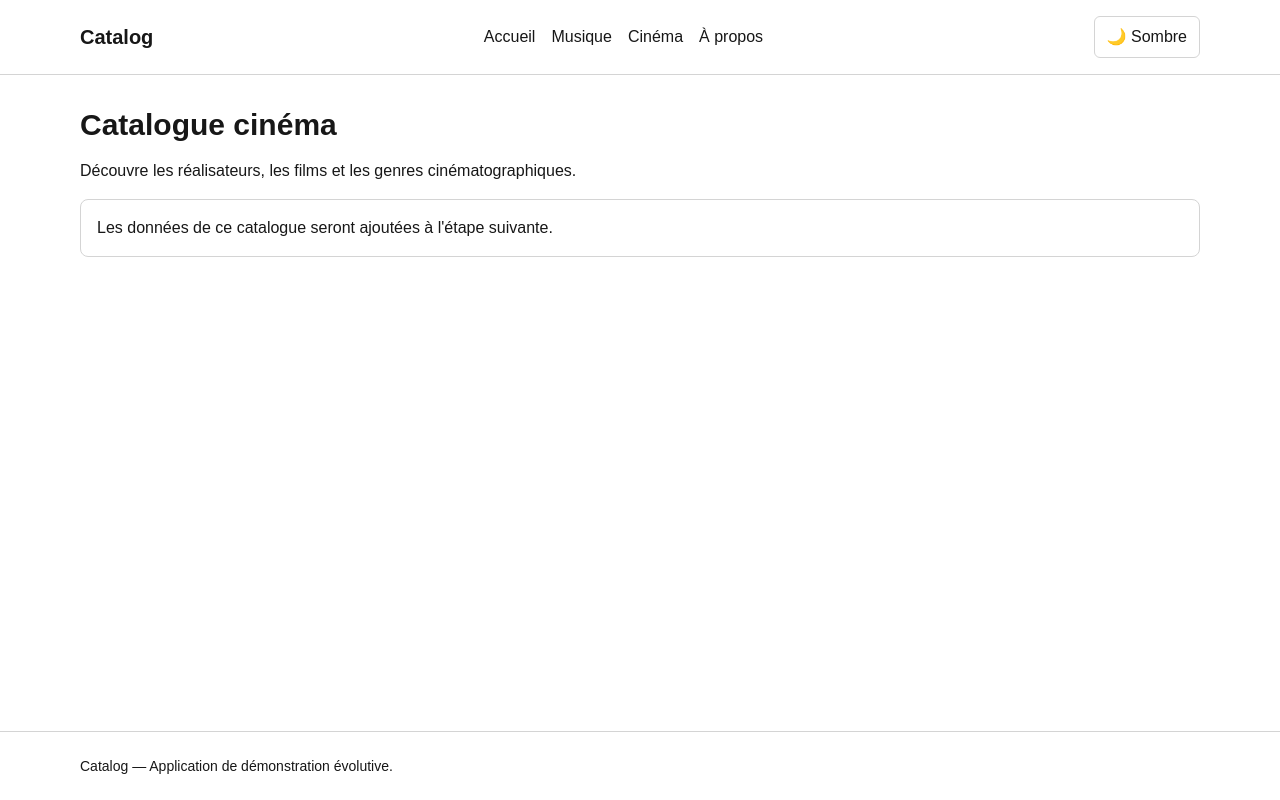
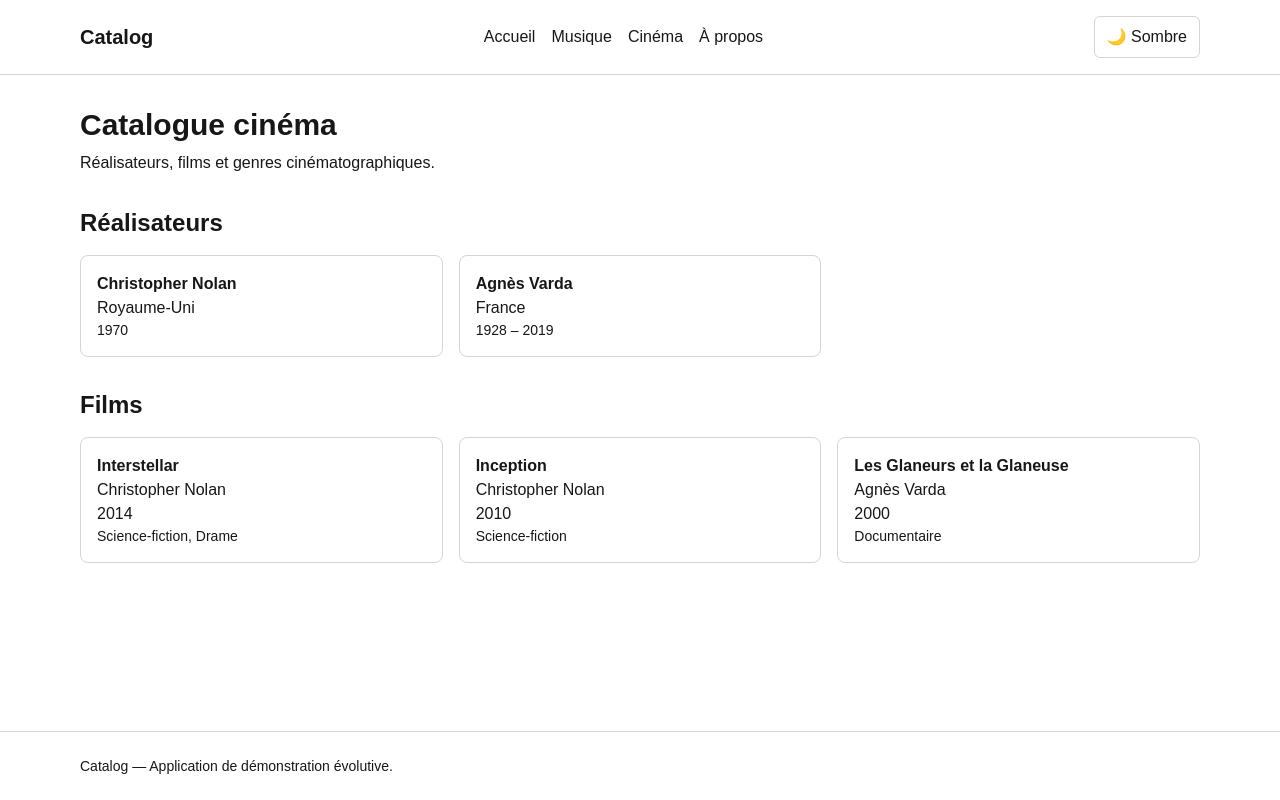
Before and after one commit to VinchC/catalog, a Next.js app: page /catalog/cinema in a window 1280 px wide. Built offline with nearby package versions, Linux system fonts and the light colour scheme.

Commit message:
Data and catalog content and switch implemented

```diff
--- a/src/app/catalog/[type]/page.tsx
+++ b/src/app/catalog/[type]/page.tsx
@@ -1,6 +1,23 @@
 import { Suspense } from "react";
 import type { Metadata } from "next";
 import { notFound } from "next/navigation";
+
+import {
+  getMusicalArtists,
+  getMusicalWorks,
+  getMusicalGenres,
+  getMovieDirectors,
+  getMovies,
+  getMovieGenres,
+} from "@/lib/data/catalog";
+
+import type {
+  MusicalArtist,
+  MusicalWork,
+  MovieDirector,
+  Movie,
+  Genre,
+} from "@/lib/data/types";
 
 export const metadata: Metadata = {
   title: "Catalogues",
@@ -16,12 +33,11 @@ type CatalogPageProps = {
 const catalogs = {
   music: {
     title: "Catalogue musical",
-    description: "Retrouve les artistes, les œuvres et les genres musicaux.",
+    description: "Artistes, œuvres et genres musicaux.",
   },
   cinema: {
     title: "Catalogue cinéma",
-    description:
-      "Découvre les réalisateurs, les films et les genres cinématographiques.",
+    description: "Réalisateurs, films et genres cinématographiques.",
   },
 };
 
@@ -31,8 +47,144 @@ function isCatalogType(type: string): type is CatalogType {
   return Object.hasOwn(catalogs, type);
 }
 
-// Ce composant asynchrone lit les paramètres de l'URL.
-// Il sera rendu à l'intérieur de Suspense.
+// Affichage d'une œuvre musicale avec son artiste et ses genres.
+function MusicCatalog({
+  artists,
+  works,
+  genres,
+}: {
+  artists: MusicalArtist[];
+  works: MusicalWork[];
+  genres: Genre[];
+}) {
+  return (
+    <div className="space-y-8">
+      <section aria-labelledby="artists-title" className="space-y-4">
+        <h2 id="artists-title" className="text-2xl font-semibold">
+          Artistes
+        </h2>
+
+        <ul className="grid grid-cols-1 gap-4 xs:grid-cols-2 lg:grid-cols-3">
+          {artists.map((artist) => (
+            <li
+              key={artist.id}
+              className="rounded-lg border border-border p-4"
+            >
+              <h3 className="font-semibold">{artist.name}</h3>
+              <p>{artist.country}</p>
+              <p className="text-sm">
+                {artist.startYear}
+                {artist.endYear ? ` – ${artist.endYear}` : " – aujourd'hui"}
+              </p>
+            </li>
+          ))}
+        </ul>
+      </section>
+
+      <section aria-labelledby="works-title" className="space-y-4">
+        <h2 id="works-title" className="text-2xl font-semibold">
+          Œuvres
+        </h2>
+
+        <ul className="grid grid-cols-1 gap-4 xs:grid-cols-2 lg:grid-cols-3">
+          {works.map((work) => {
+            const artist = artists.find(
+              (item) => item.id === work.artistId
+            );
+
+            const workGenres = genres.filter((genre) =>
+              work.genreIds.includes(genre.id)
+            );
+
+            return (
+              <li
+                key={work.id}
+                className="rounded-lg border border-border p-4"
+              >
+                <h3 className="font-semibold">{work.title}</h3>
+                <p>{artist?.name ?? "Artiste inconnu"}</p>
+                <p>{work.year}</p>
+                <p className="text-sm">
+                  {workGenres.map((genre) => genre.name).join(", ")}
+                </p>
+              </li>
+            );
+          })}
+        </ul>
+      </section>
+    </div>
+  );
+}
+
+// Affichage d'un film avec son réalisateur et ses genres.
+function CinemaCatalog({
+  directors,
+  movies,
+  genres,
+}: {
+  directors: MovieDirector[];
+  movies: Movie[];
+  genres: Genre[];
+}) {
+  return (
+    <div className="space-y-8">
+      <section aria-labelledby="directors-title" className="space-y-4">
+        <h2 id="directors-title" className="text-2xl font-semibold">
+          Réalisateurs
+        </h2>
+
+        <ul className="grid grid-cols-1 gap-4 xs:grid-cols-2 lg:grid-cols-3">
+          {directors.map((director) => (
+            <li
+              key={director.id}
+              className="rounded-lg border border-border p-4"
+            >
+              <h3 className="font-semibold">{director.name}</h3>
+              <p>{director.country}</p>
+              <p className="text-sm">
+                {director.birthYear}
+                {director.deathYear ? ` – ${director.deathYear}` : ""}
+              </p>
+            </li>
+          ))}
+        </ul>
+      </section>
+
+      <section aria-labelledby="movies-title" className="space-y-4">
+        <h2 id="movies-title" className="text-2xl font-semibold">
+          Films
+        </h2>
+
+        <ul className="grid grid-cols-1 gap-4 xs:grid-cols-2 lg:grid-cols-3">
+          {movies.map((movie: Movie) => {
+            const director = directors.find(
+              (item) => item.id === movie.directorId
+            );
+
+            const movieGenres = genres.filter((genre) =>
+              movie.genreIds.includes(genre.id)
+            );
+
+            return (
+              <li
+                key={movie.id}
+                className="rounded-lg border border-border p-4"
+              >
+                <h3 className="font-semibold">{movie.title}</h3>
+                <p>{director?.name ?? "Réalisateur inconnu"}</p>
+                <p>{movie.year}</p>
+                <p className="text-sm">
+                  {movieGenres.map((genre) => genre.name).join(", ")}
+                </p>
+              </li>
+            );
+          })}
+        </ul>
+      </section>
+    </div>
+  );
+}
+
 async function CatalogContent({ params }: CatalogPageProps) {
   const { type } = await params;
 
@@ -43,16 +195,28 @@ async function CatalogContent({ params }: CatalogPageProps) {
   const catalog = catalogs[type];
 
   return (
-    <section aria-labelledby="catalog-title" className="space-y-4">
-      <h1 id="catalog-title" className="text-3xl font-bold">
-        {catalog.title}
-      </h1>
+    <section aria-labelledby="catalog-title" className="space-y-8">
+      <div className="space-y-2">
+        <h1 id="catalog-title" className="text-3xl font-bold">
+          {catalog.title}
+        </h1>
 
-      <p>{catalog.description}</p>
+        <p>{catalog.description}</p>
+      </div>
 
-      <p className="rounded-lg border border-border p-4">
-        Les données de ce catalogue seront ajoutées à l&apos;étape suivante.
-      </p>
+      {type === "music" ? (
+        <MusicCatalog
+          artists={getMusicalArtists()}
+          works={getMusicalWorks()}
+          genres={getMusicalGenres()}
+        />
+      ) : (
+        <CinemaCatalog
+          directors={getMovieDirectors()}
+          movies={getMovies()}
+          genres={getMovieGenres()}
+        />
+      )}
     </section>
   );
 }
@@ -60,11 +224,7 @@ async function CatalogContent({ params }: CatalogPageProps) {
 export default function CatalogPage({ params }: CatalogPageProps) {
   return (
     <Suspense
-      fallback={
-        <p role="status" aria-live="polite">
-          Chargement du catalogue...
-        </p>
-      }
+      fallback={<p role="status">Chargement du catalogue...</p>}
     >
       <CatalogContent params={params} />
     </Suspense>
--- /dev/null
+++ b/src/lib/data/catalog.ts
@@ -0,0 +1,51 @@
+import catalogData from "@/data/catalog.json";
+
+import type {
+  CatalogData,
+  MusicalArtist,
+  MusicalWork,
+  MovieDirector,
+  Movie,
+  Genre,
+} from "@/lib/data/types";
+
+// Vérification de la structure générale à la compilation.
+const data: CatalogData = catalogData;
+
+// Fonctions de lecture du catalogue musical.
+
+export function getMusicalArtists(): MusicalArtist[] {
+  return data.music.artists;
+}
+
+export function getMusicalWorks(): MusicalWork[] {
+  return data.music.works;
+}
+
+export function getMusicalGenres(): Genre[] {
+  return data.music.genres;
+}
+
+// Fonctions de lecture du catalogue cinéma.
+
+export function getMovieDirectors(): MovieDirector[] {
+  return data.cinema.directors;
+}
+
+export function getMovies(): Movie[] {
+  return data.cinema.movies;
+}
+
+export function getMovieGenres(): Genre[] {
+  return data.cinema.genres;
+}
+
+// Fonctions de recherche par identifiant.
+
+export function getMusicalArtistById(id: string): MusicalArtist | undefined {
+  return data.music.artists.find((artist) => artist.id === id);
+}
+
+export function getMovieDirectorById(id: string): MovieDirector | undefined {
+  return data.cinema.directors.find((director) => director.id === id);
+}
```
